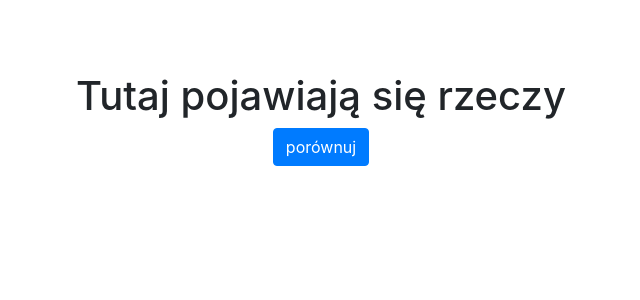
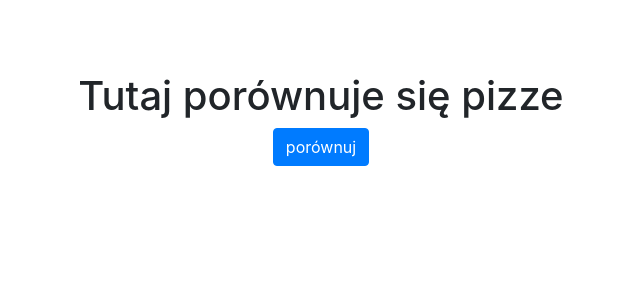
Before and after one commit to MichalJanusz/PizzaCrawler, a Django app: template crawler/templates/crawler/index.html in a window 1280 px wide. Shown: the part 56-356 px from the top of the page, without its empty margins (319-959 px from the left). Run offline with Django 3.2, Linux system fonts and the light colour scheme; the template is opened without the code that fills it, so the values that code supplies are empty; some libraries are stand-ins or nearby versions.

Commit message:
cosmetic changes on main page

```diff
--- a/crawler/forms.py
+++ b/crawler/forms.py
@@ -118,4 +118,4 @@ PIZZA_CHOICE = (
 
 
 class ComparingForm(forms.Form):
-    pizza = forms.ChoiceField(choices=PIZZA_CHOICE, label='Wybierz Pizzę do Porównania')
+    pizza = forms.ChoiceField(choices=PIZZA_CHOICE, label='Wybierz Pizzę do Porównania', required=False)
--- a/crawler/templates/crawler/index.html
+++ b/crawler/templates/crawler/index.html
@@ -4,7 +4,7 @@
 {% block content %}
 
   <div class="starter-page">
-      <h1>Tutaj pojawiają się rzeczy</h1>
+      <h1>Tutaj porównuje się pizze</h1>
       {{ form|crispy }}
       <button class="btn btn-primary" id="ajax-button">porównuj</button>
       <br/>
```
